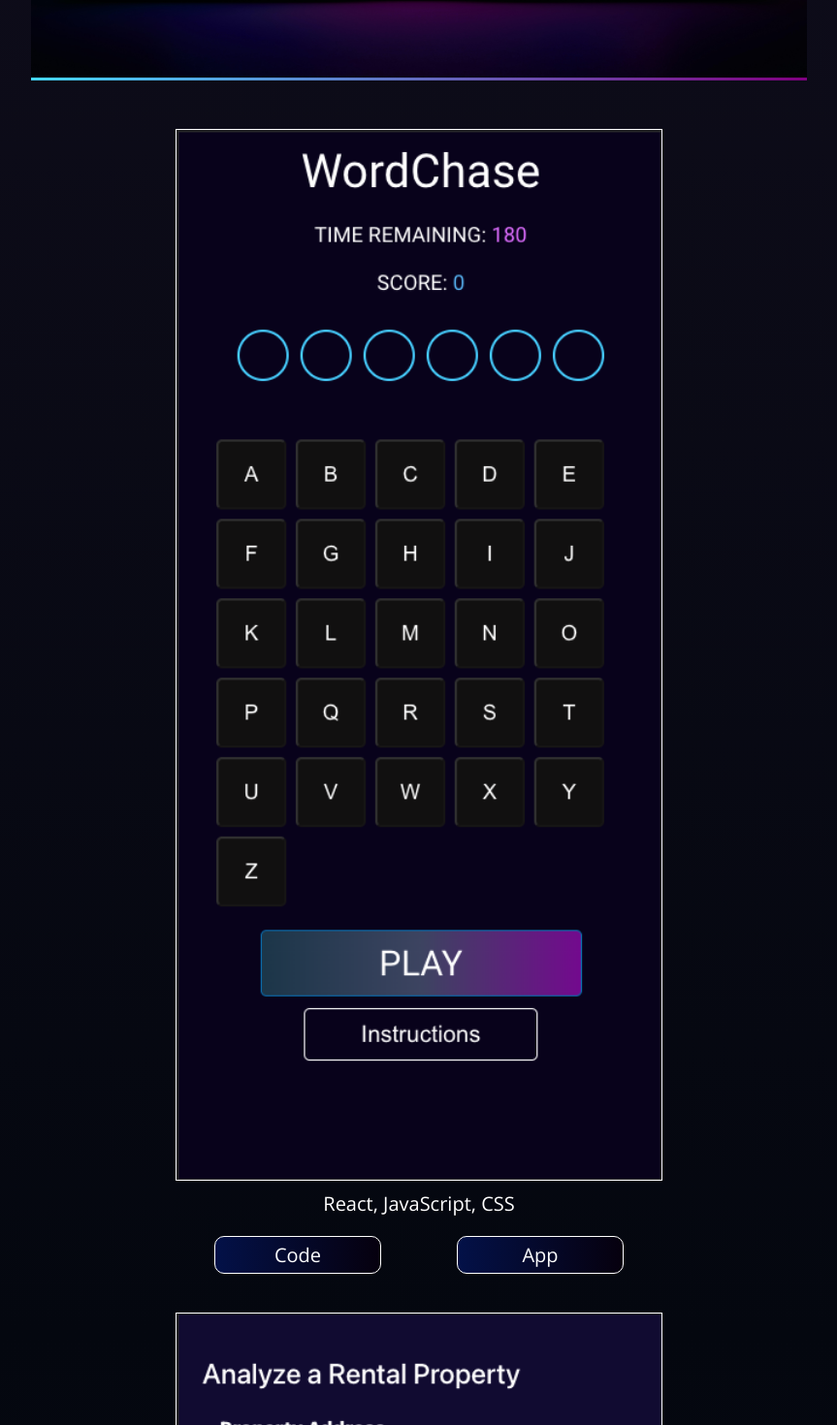
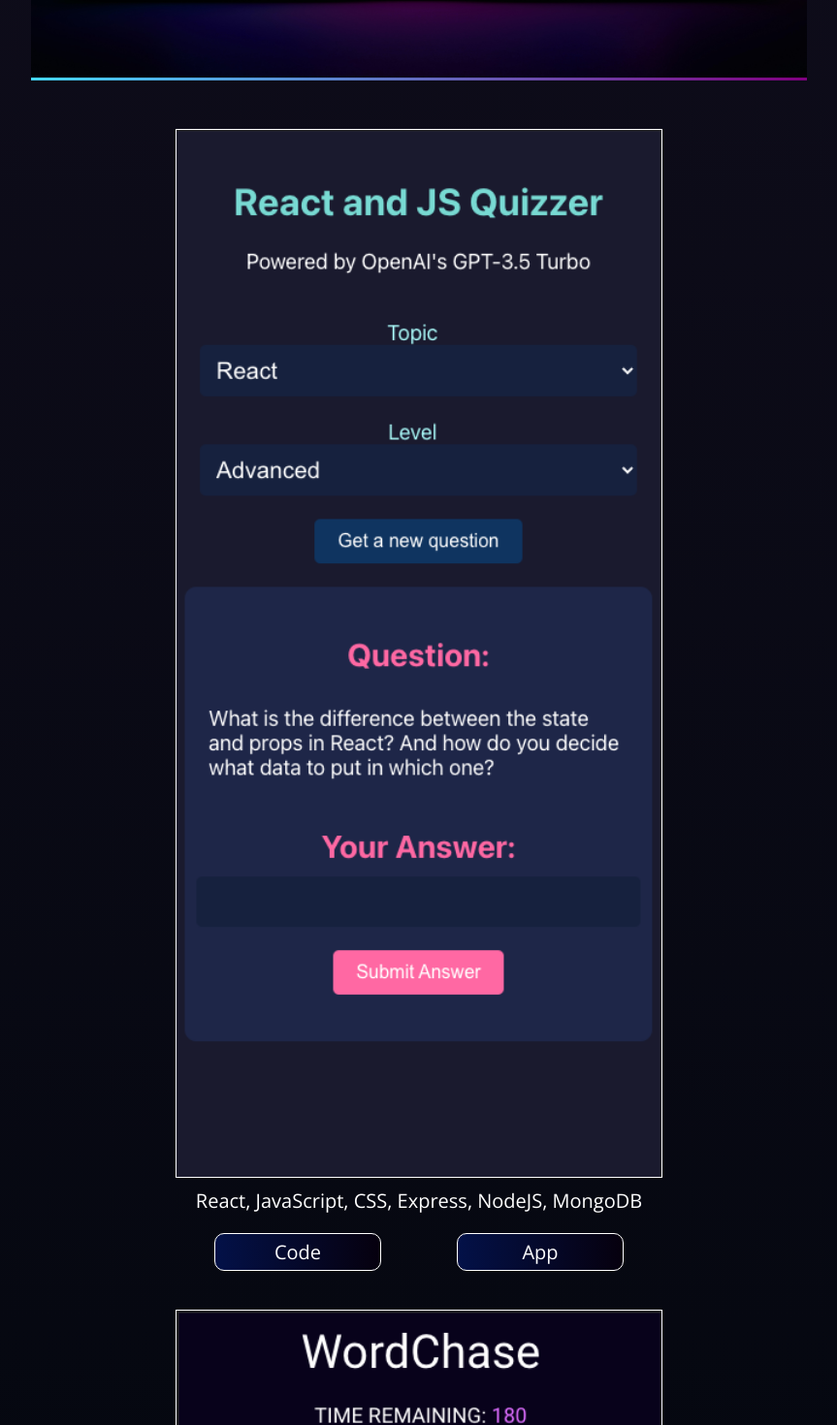
Before and after one commit to Sam-Haider/sam-haider.github.io, a React (Create React App) app: page /projects in a window 1280 px wide. Shown: the part 460-1930 px from the top of the page at 97% size, without its empty margins (208-1071 px from the left). Built offline with nearby package versions, Linux system fonts and the light colour scheme.

Commit message:
Update screenshots

```diff
--- a/src/components/MyProjects.js
+++ b/src/components/MyProjects.js
@@ -119,6 +119,18 @@
       </ImageWrapper>
 
       <ProjectsWrapper>
+        <Project src="images/quizzer.png"></Project>
+        <ProjectDescription>
+          React, JavaScript, CSS, Express, NodeJS, MongoDB
+        </ProjectDescription>
+        <ProjectButtonsWrapper>
+          <ProjectButton href="https://github.com/Sam-Haider/js-quizzer">
+            Code
+          </ProjectButton>
+          <ProjectButton href="https://js-react-quizzer.netlify.app/">
+            App
+          </ProjectButton>
+        </ProjectButtonsWrapper>
         <Project src="images/chasetheword.png"></Project>
         <ProjectDescription>React, JavaScript, CSS</ProjectDescription>
         <ProjectButtonsWrapper>
@@ -142,20 +154,6 @@
             App
           </ProjectButton>
         </ProjectButtonsWrapper>
-
-        {/* update once ready */}
-        <Project src="images/invpropcalc.jpg"></Project>
-        <ProjectDescription>
-          React, JavaScript, CSS, Express, NodeJS, MongoDB
-        </ProjectDescription>
-        <ProjectButtonsWrapper>
-          <ProjectButton href="https://github.com/Sam-Haider/investment-property-calc">
-            Code
-          </ProjectButton>
-          <ProjectButton href="https://main--investment-property-calc.netlify.app/">
-            App
-          </ProjectButton>
-        </ProjectButtonsWrapper>
       </ProjectsWrapper>
 
       <ButtonWrapper>
```
Also changed, not shown: public/images/quizzer.png (added).
